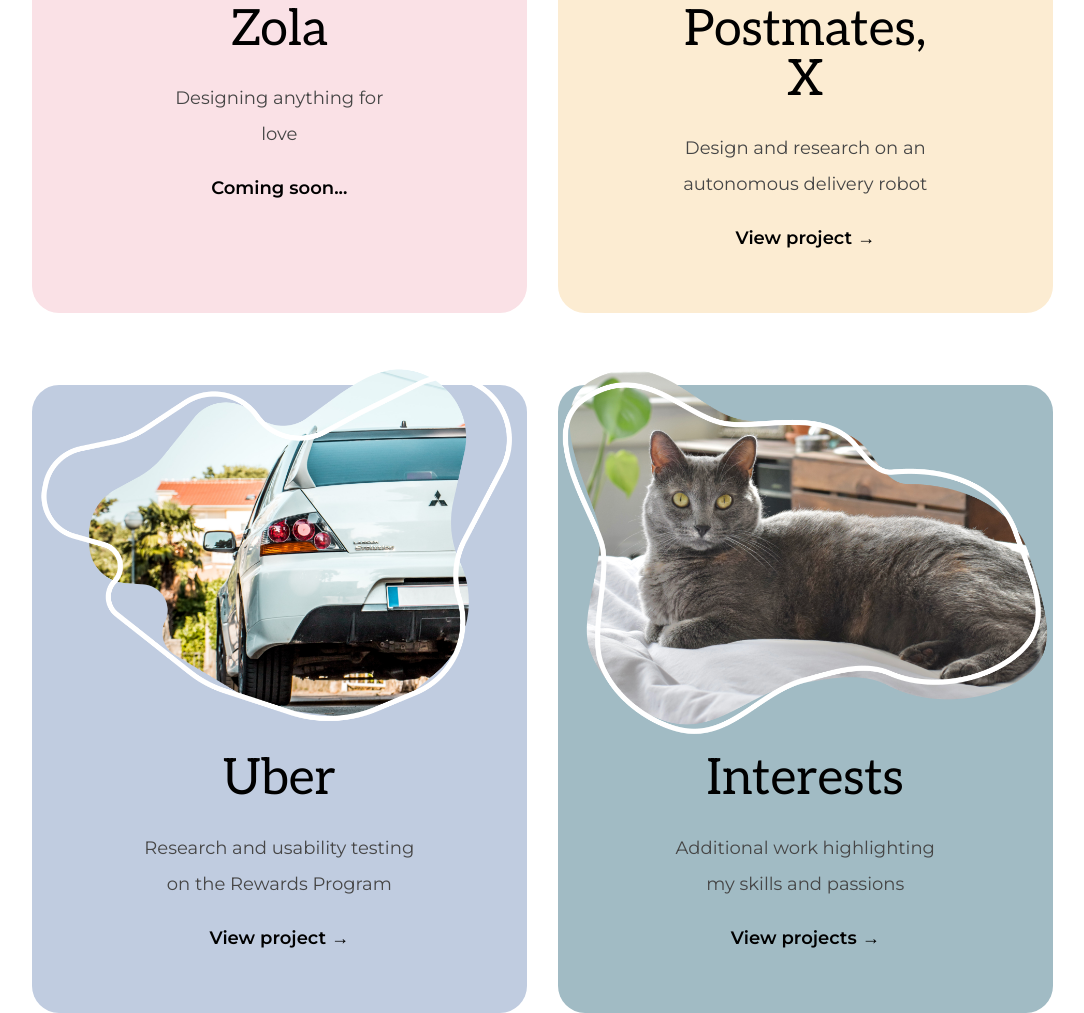
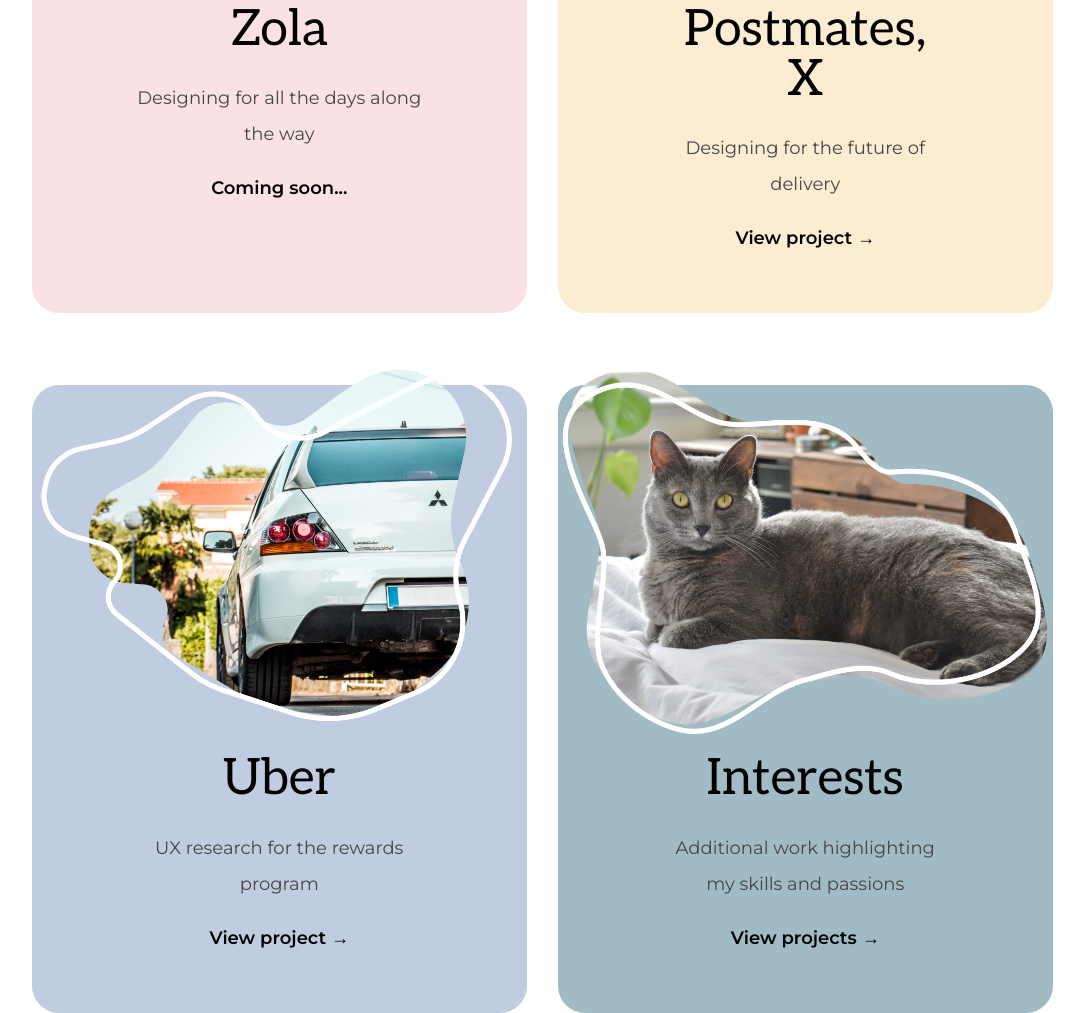
Before and after one commit to traciekreiss/traciekreiss.github.io, a plain HTML site: page index.html in a window 1280 px wide. Shown: the part 1932-2945 px from the top of the page, without its empty margins (82-1166 px from the left). Drawn offline with Linux system fonts and the light colour scheme.

Commit message:
Updating index page

```diff
--- a/index.html
+++ b/index.html
@@ -94,8 +94,7 @@
               </div>
               <div class="text_wrapper">
                 <h2>Zola</h2>
-                <p>Designing anything for</p>
-                <p>love</p>
+                <p>Designing for all the days along the way</p>
                 <a href="">Coming soon...</a>
                <!-- <a href="/zola.html">View project &#8594;</a> -->
               </div>
@@ -108,7 +107,7 @@
               </div>
               <div class="text_wrapper">
                 <h2>Postmates, X</h2>
-                <p>Design and research on an autonomous delivery robot</p>
+                <p>Designing for the future of delivery</p>
                 <a href="/postmates.html">View project &#8594;</a>
               </div>
             </div>
@@ -124,7 +123,7 @@
                 </div>
                 <div class="text_wrapper">
                   <h2>Uber</h2>
-                  <p>Research and usability testing on the Rewards Program</p>
+                  <p>UX research for the rewards program</p>
                   <a href="/uber.html">View project &#8594;</a>
                 </div>
               </div>
@@ -159,7 +158,7 @@
                   </p>
                   <div class="footer_buttons_wrap">
                     <a href="mailto:traciekreiss@gmail.com" class="footer_button">Email me</a>
-                    <a href="/doc/Tracie_Kreiss_Resume.pdf" class="footer_button">Download résumé</a>
+                    <a href="/doc/resume.pdf" class="footer_button">Download résumé</a>
                   </div>
                   <!-- <p>Location: San Francisco</p> -->
               </div>
```
Also changed, not shown: images/old_tracie_img.png (added), images/tracie_img.png, 3 other files.
